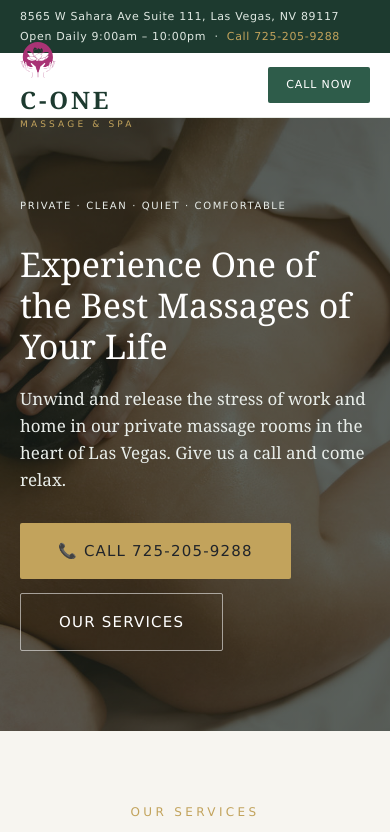
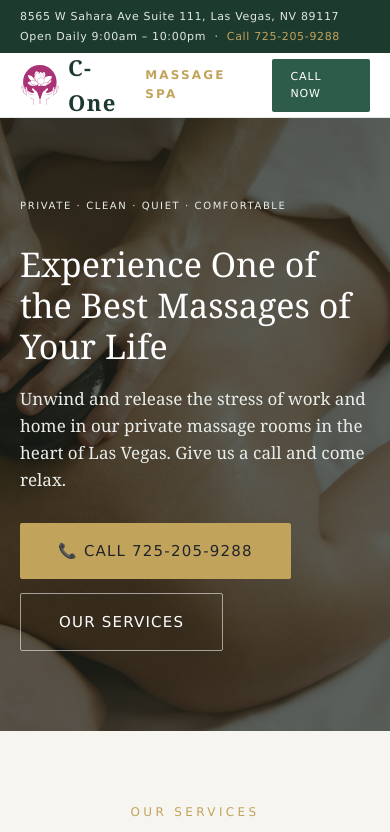
Before and after one commit to jjtourllc/massage, a plain HTML site: page index.html in a window 390 px wide. Shown: the top 832 px of the page. Drawn offline with Linux system fonts and the light colour scheme.

Commit message:
improve logo typography: bold C-One + uppercase Massage SPA

```diff
--- a/index.html
+++ b/index.html
@@ -29,9 +29,10 @@ h1,h2,h3{font-weight:400;line-height:1.2}
 /* nav */
 header.nav{position:sticky;top:0;z-index:50;background:rgba(255,255,255,.96);backdrop-filter:blur(6px);border-bottom:1px solid var(--line)}
 header.nav .wrap{display:flex;align-items:center;justify-content:space-between;height:64px}
-.logo{display:flex;flex-direction:column;gap:2px;line-height:1}
-.logo .brand{font-size:24px;letter-spacing:.12em;color:var(--green-dk);font-weight:700}
-.logo .sub{font-family:Verdana,Arial,sans-serif;font-size:9px;letter-spacing:.35em;text-transform:uppercase;color:var(--gold)}
+.logo{display:flex;align-items:center;gap:12px}
+.logo img{width:44px;height:44px}
+.logo .brand{font-size:26px;font-weight:800;letter-spacing:.06em;color:var(--green-dk);font-family:Georgia,'Times New Roman',serif}
+.logo .sub{font-size:14px;font-weight:600;letter-spacing:.18em;text-transform:uppercase;color:var(--gold);font-family:Verdana,Arial,sans-serif}
 nav a{font-family:Verdana,Arial,sans-serif;font-size:12px;letter-spacing:.14em;text-transform:uppercase;color:var(--ink);text-decoration:none;margin-left:22px}
 nav a:hover{color:var(--green)}
 .btn{display:inline-block;background:var(--green);color:#fff;font-family:Verdana,Arial,sans-serif;font-size:13px;letter-spacing:.08em;text-transform:uppercase;text-decoration:none;padding:12px 26px;border-radius:2px;transition:background .2s}
@@ -124,7 +125,9 @@ footer a{color:var(--gold);text-decoration:none}
   .topbar{font-size:11px}
   .topbar .wrap{flex-direction:column;align-items:flex-start;gap:2px;text-align:left}
   .logo{font-size:17px;gap:8px}
-  .logo img{width:32px;height:32px}
+  .logo img{width:40px;height:40px}
+  .logo .brand{font-size:22px}
+  .logo .sub{font-size:12px}
   nav{gap:4px}
   nav a.btn{padding:8px 12px;font-size:11px}
   .hero .eyebrow{font-size:10px;letter-spacing:.16em}
@@ -147,9 +150,9 @@ footer a{color:var(--gold);text-decoration:none}
 <header class="nav">
   <div class="wrap">
     <div class="logo">
-      <img src="logo.svg" alt="C-One Massage SPA logo" style="width:36px;height:36px;margin-bottom:2px">
-      <span class="brand">C-ONE</span>
-      <span class="sub">Massage &amp; Spa</span>
+      <img src="logo.svg" alt="C-One Massage SPA logo">
+      <span class="brand">C-One</span>
+      <span class="sub">Massage SPA</span>
     </div>
     <nav>
       <a href="#services" class="hide-m">Services</a>
```
